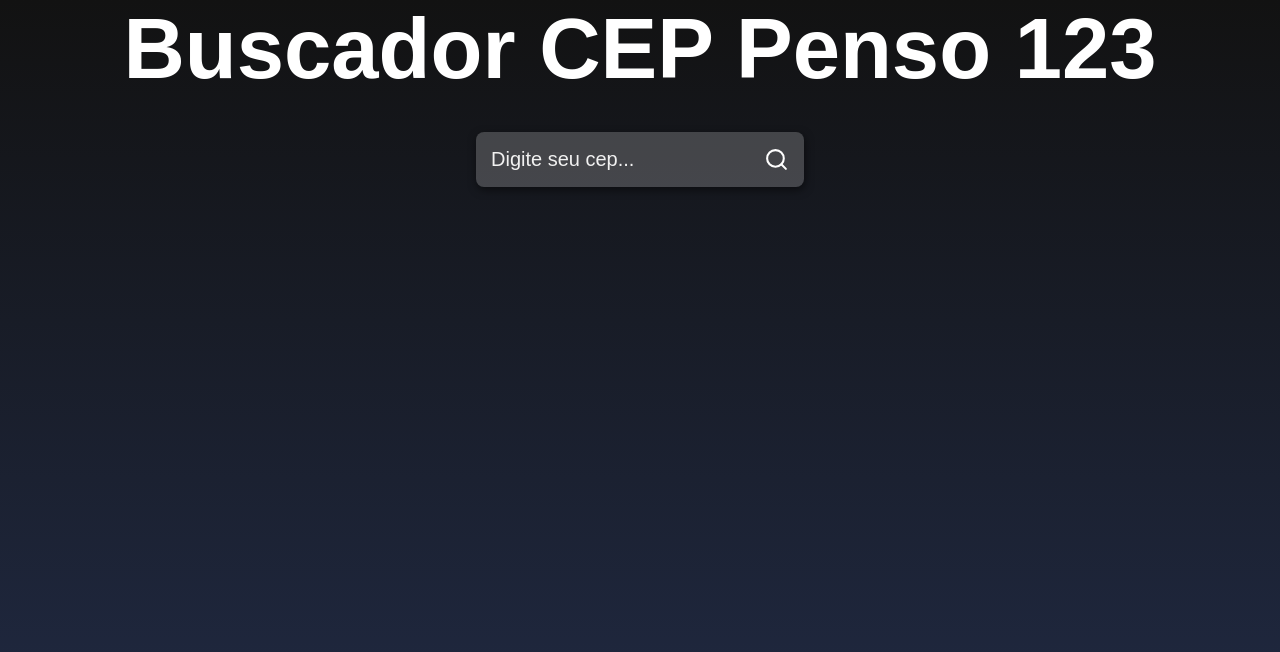
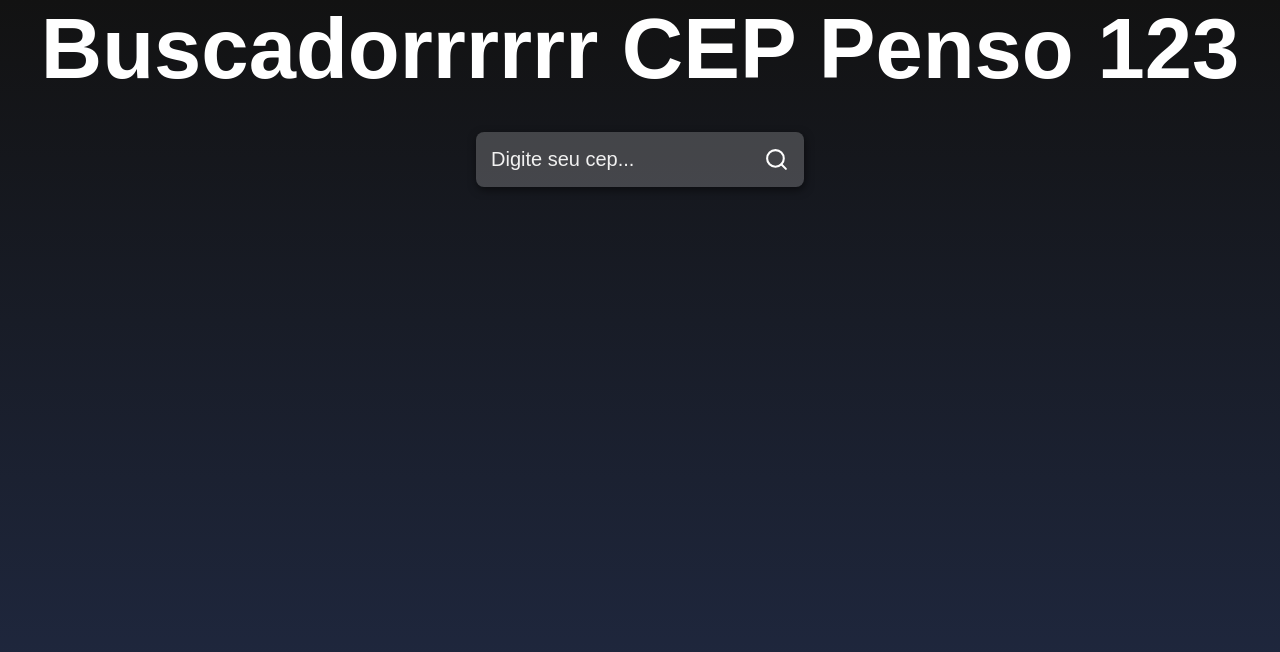
Before and after one commit to Andre-penso/buscador-cep, a React (Create React App) app: page / in a window 1280 px wide. Shown: the top 652 px of the page. Built offline with nearby package versions, Linux system fonts and the light colour scheme.

Commit message:
teste domingo

```diff
--- a/src/App.js
+++ b/src/App.js
@@ -31,7 +31,7 @@ function App() {
 
   return (
     <div className="container">
-      <h1 className="title">Buscador CEP Penso 123</h1>
+      <h1 className="title">Buscadorrrrrr CEP Penso 123</h1>
 
       <div className="containerInput">
         <input
```
